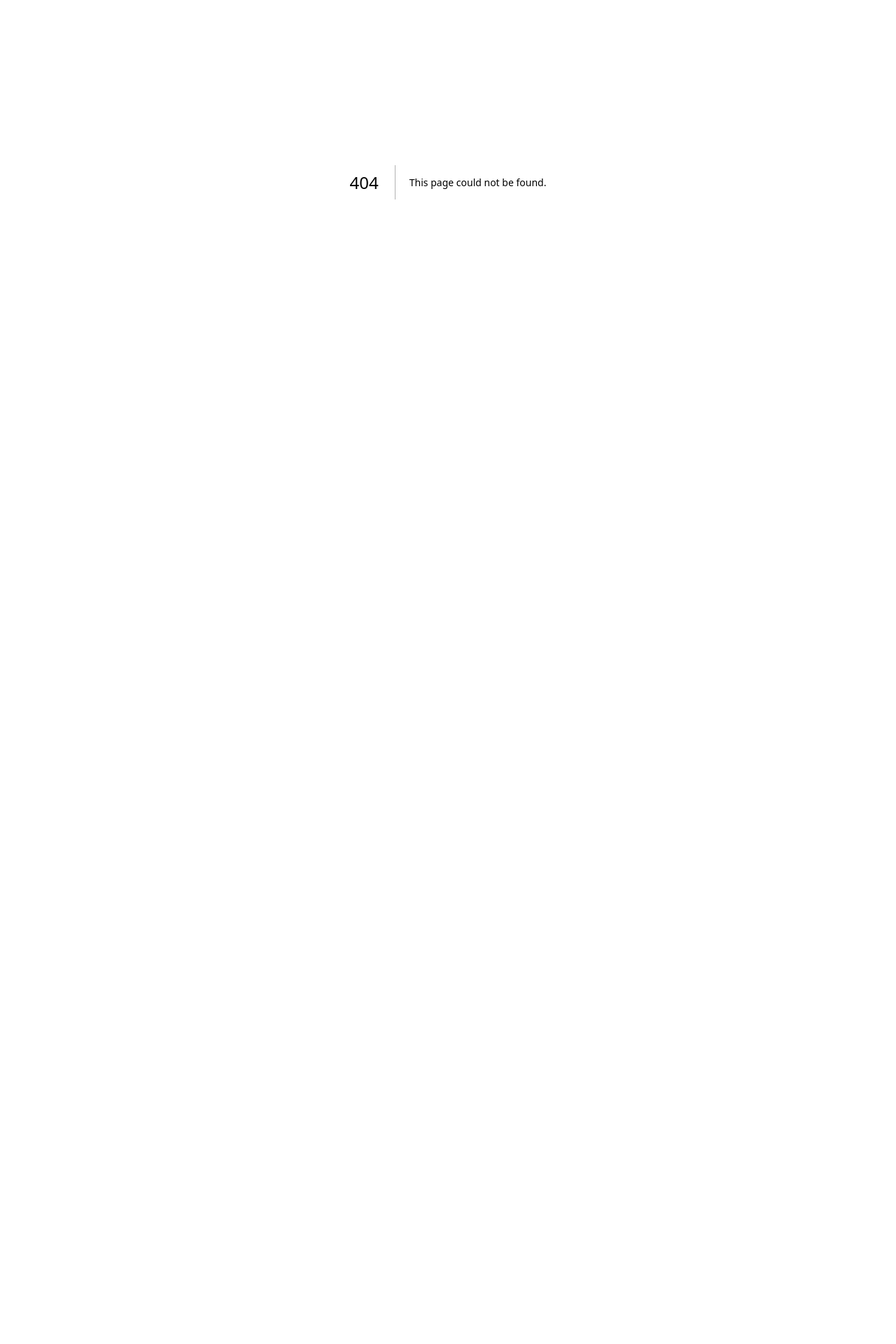
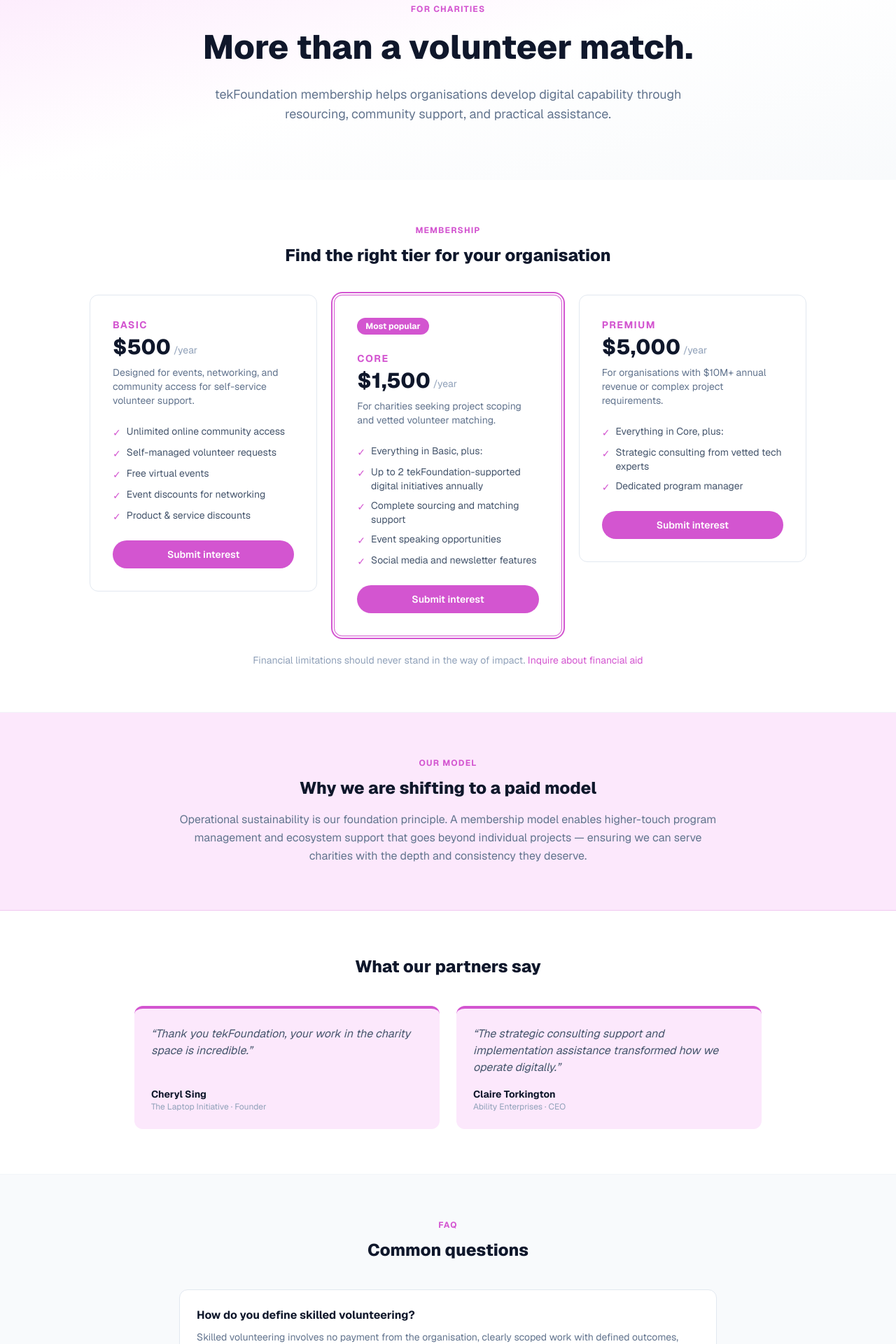
Before and after one commit to mwhjfung/tekfoundation, a Next.js app: page /charity in a window 1280 px wide. Before the commit this address had no page. Shown: the part 140-2060 px from the top of the page at 70% size. Before the commit the page ends 800 px from the top, so only its background shows below. Built offline with nearby package versions, Linux system fonts and the light colour scheme.

Commit message:
feat: add /charity page with membership tiers, testimonials, and FAQ

```diff
--- /dev/null
+++ b/app/charity/page.tsx
@@ -0,0 +1,221 @@
+import type { Metadata } from 'next'
+import Link from 'next/link'
+import Navbar from '@/components/Navbar'
+import Footer from '@/components/Footer'
+
+export const metadata: Metadata = {
+  title: 'For Charities — tekFoundation',
+  description:
+    'More than a volunteer match. tekFoundation membership helps organisations develop digital capability through resourcing, community support, and practical assistance.',
+}
+
+const TIERS = [
+  {
+    name: 'Basic',
+    price: '$500',
+    period: '/year',
+    tag: null,
+    description: 'Designed for events, networking, and community access for self-service volunteer support.',
+    benefits: [
+      'Unlimited online community access',
+      'Self-managed volunteer requests',
+      'Free virtual events',
+      'Event discounts for networking',
+      'Product & service discounts',
+    ],
+  },
+  {
+    name: 'Core',
+    price: '$1,500',
+    period: '/year',
+    tag: 'Most popular',
+    description: 'For charities seeking project scoping and vetted volunteer matching.',
+    benefits: [
+      'Everything in Basic, plus:',
+      'Up to 2 tekFoundation-supported digital initiatives annually',
+      'Complete sourcing and matching support',
+      'Event speaking opportunities',
+      'Social media and newsletter features',
+    ],
+  },
+  {
+    name: 'Premium',
+    price: '$5,000',
+    period: '/year',
+    tag: null,
+    description: 'For organisations with $10M+ annual revenue or complex project requirements.',
+    benefits: [
+      'Everything in Core, plus:',
+      'Strategic consulting from vetted tech experts',
+      'Dedicated program manager',
+    ],
+  },
+]
+
+const TESTIMONIALS = [
+  {
+    quote: 'Thank you tekFoundation, your work in the charity space is incredible.',
+    name: 'Cheryl Sing',
+    role: 'Founder',
+    org: 'The Laptop Initiative',
+  },
+  {
+    quote: 'The strategic consulting support and implementation assistance transformed how we operate digitally.',
+    name: 'Claire Torkington',
+    role: 'CEO',
+    org: 'Ability Enterprises',
+  },
+]
+
+const FAQS = [
+  {
+    q: 'How do you define skilled volunteering?',
+    a: 'Skilled volunteering involves no payment from the organisation, clearly scoped work with defined outcomes, flexible timing, and adds specialist capacity without replacing paid staff. Covered expenses, adequate organisational support, and legal/IP considerations are all addressed.',
+  },
+  {
+    q: "What counts as an 'initiative'?",
+    a: 'A standalone workstream with a clear scope — such as a website rebuild, CRM data management, internal AI workflows, social media content strategy, or a UX/SEO audit.',
+  },
+  {
+    q: 'What does NOT qualify?',
+    a: 'Introductory calls or mentoring without defined outputs, ongoing unpaid roles without a completion date, and urgent business-critical work with rigid deadlines do not qualify as initiatives.',
+  },
+]
+
+export default function CharityPage() {
+  return (
+    <>
+      <Navbar />
+      <main>
+
+        {/* Hero */}
+        <section className="bg-gradient-to-br from-brand-tint via-white to-slate-50 py-20 px-6 text-center">
+          <div className="max-w-3xl mx-auto">
+            <p className="text-xs font-bold tracking-widest text-brand uppercase mb-4">For Charities</p>
+            <h1 className="text-4xl sm:text-5xl font-extrabold text-slate-900 leading-tight mb-6">
+              More than a volunteer match.
+            </h1>
+            <p className="text-lg text-slate-500 max-w-2xl mx-auto">
+              tekFoundation membership helps organisations develop digital capability through
+              resourcing, community support, and practical assistance.
+            </p>
+          </div>
+        </section>
+
+        {/* Membership tiers */}
+        <section className="bg-white border-b border-slate-100 py-16 px-6">
+          <div className="max-w-5xl mx-auto">
+            <p className="text-xs font-bold tracking-widest text-brand uppercase mb-3 text-center">
+              Membership
+            </p>
+            <h2 className="text-2xl font-extrabold text-slate-900 text-center mb-10">
+              Find the right tier for your organisation
+            </h2>
+            <div className="grid grid-cols-1 md:grid-cols-3 gap-6 items-start">
+              {TIERS.map(({ name, price, period, tag, description, benefits }) => (
+                <div
+                  key={name}
+                  className={`rounded-xl border p-8 flex flex-col gap-6 ${
+                    tag ? 'border-brand ring-2 ring-brand ring-offset-2' : 'border-slate-200'
+                  }`}
+                >
+                  {tag && (
+                    <span className="self-start bg-brand text-white text-xs font-bold px-3 py-1 rounded-full">
+                      {tag}
+                    </span>
+                  )}
+                  <div>
+                    <p className="text-sm font-bold text-brand uppercase tracking-widest mb-1">{name}</p>
+                    <div className="flex items-end gap-1">
+                      <span className="text-3xl font-extrabold text-slate-900">{price}</span>
+                      <span className="text-slate-400 text-sm mb-1">{period}</span>
+                    </div>
+                    <p className="text-slate-500 text-sm mt-2">{description}</p>
+                  </div>
+                  <ul className="space-y-2 flex-1">
+                    {benefits.map((b) => (
+                      <li key={b} className="flex items-start gap-2 text-sm text-slate-600">
+                        <span className="text-brand mt-0.5 shrink-0">✓</span>
+                        {b}
+                      </li>
+                    ))}
+                  </ul>
+                  <Link
+                    href="mailto:hello@tekfoundation.org.au"
+                    className="block text-center bg-brand text-white px-5 py-2.5 rounded-full font-semibold text-sm hover:opacity-90 transition-opacity"
+                  >
+                    Submit interest
+                  </Link>
+                </div>
+              ))}
+            </div>
+            <p className="text-center text-sm text-slate-400 mt-6">
+              Financial limitations should never stand in the way of impact.{' '}
+              <Link href="mailto:hello@tekfoundation.org.au" className="text-brand hover:underline">
+                Inquire about financial aid
+              </Link>
+            </p>
+          </div>
+        </section>
+
+        {/* Why paid model */}
+        <section className="bg-brand-tint border-b border-brand-border py-16 px-6">
+          <div className="max-w-3xl mx-auto text-center">
+            <p className="text-xs font-bold tracking-widest text-brand uppercase mb-3">Our model</p>
+            <h2 className="text-2xl font-extrabold text-slate-900 mb-4">
+              Why we are shifting to a paid model
+            </h2>
+            <p className="text-slate-500 leading-relaxed">
+              Operational sustainability is our foundation principle. A membership model enables
+              higher-touch program management and ecosystem support that goes beyond individual
+              projects — ensuring we can serve charities with the depth and consistency they deserve.
+            </p>
+          </div>
+        </section>
+
+        {/* Testimonials */}
+        <section className="bg-white border-b border-slate-100 py-16 px-6">
+          <div className="max-w-4xl mx-auto">
+            <h2 className="text-2xl font-extrabold text-slate-900 text-center mb-10">
+              What our partners say
+            </h2>
+            <div className="grid grid-cols-1 md:grid-cols-2 gap-6">
+              {TESTIMONIALS.map(({ quote, name, role, org }) => (
+                <div
+                  key={name}
+                  className="bg-brand-tint border-t-4 border-brand rounded-xl p-6 flex flex-col gap-4"
+                >
+                  <p className="text-slate-600 italic flex-1">&ldquo;{quote}&rdquo;</p>
+                  <div>
+                    <p className="font-bold text-slate-900 text-sm">{name}</p>
+                    <p className="text-slate-400 text-xs">{org} · {role}</p>
+                  </div>
+                </div>
+              ))}
+            </div>
+          </div>
+        </section>
+
+        {/* FAQ */}
+        <section className="bg-slate-50 py-16 px-6">
+          <div className="max-w-3xl mx-auto">
+            <p className="text-xs font-bold tracking-widest text-brand uppercase mb-3 text-center">FAQ</p>
+            <h2 className="text-2xl font-extrabold text-slate-900 text-center mb-10">
+              Common questions
+            </h2>
+            <div className="space-y-4">
+              {FAQS.map(({ q, a }) => (
+                <div key={q} className="bg-white rounded-xl border border-slate-200 p-6">
+                  <p className="font-bold text-slate-900 mb-2">{q}</p>
+                  <p className="text-slate-500 text-sm leading-relaxed">{a}</p>
+                </div>
+              ))}
+            </div>
+          </div>
+        </section>
+
+      </main>
+      <Footer />
+    </>
+  )
+}
```
